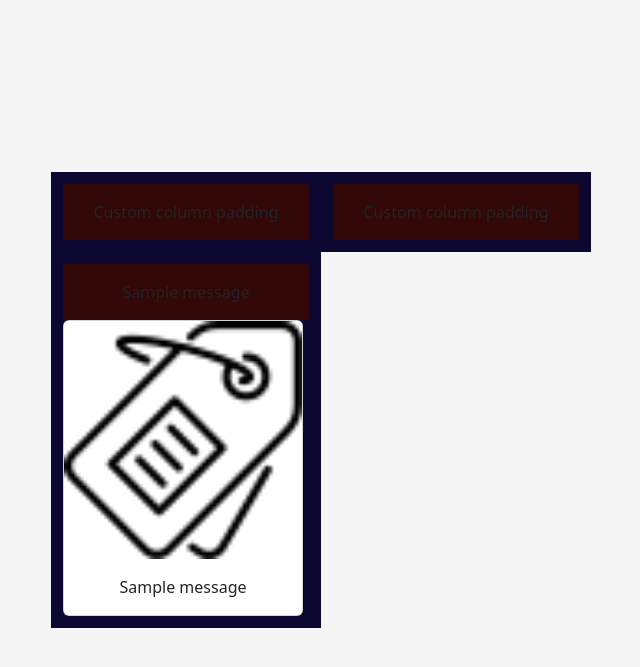
After one commit to andres-gonzalez-13/ProyDummy, a Flask app: page /catalog in a window 1280 px wide. The commit adds this page. Shown: the top 667 px of the page, without its empty margins (319-959 px from the left). Run offline with Flask 3, Linux system fonts and the light colour scheme; one stand-in notice (Sample message) is shown.

Commit message:
carga de catalogo simple

```diff
--- a/src/app.py
+++ b/src/app.py
@@ -1,4 +1,4 @@
-from flask import Flask, render_template, request, redirect, url_for
+from flask import Flask, render_template, request, redirect, url_for, flash
 
 from config import config
 
@@ -14,8 +14,12 @@ def login():
         print(request.form['username'])
         print(request.form['password'])
         if request.form['username'] == 'andres.gonzalez04@uptc.edu.co':
-            return render_template('auth/stockpage.html')
-        return render_template('auth/login.html')
+            flash('cafe')
+            flash('azucar')
+            return render_template('auth/catalog.html')
+        else:
+            flash('usuario no encontrado')
+            return render_template('auth/login.html')
     else:
         return render_template('auth/login.html')
 
@@ -23,6 +27,10 @@ def login():
 def stock():
     return render_template('auth/stockpage.html')
 
+@app.route('/catalog')
+def catalog():
+    return render_template('auth/catalog.html')
+
 if __name__ == '__main__':
     app.config.from_object(config['development'])
     app.run()
--- a/src/config.py
+++ b/src/config.py
@@ -1,4 +1,7 @@
-class DevelopmentConfig():
+class Config:
+    SECRET_KEY = 'M3s33g3r'
+
+class DevelopmentConfig(Config):
     DEBUG=True
 
 config = {
--- a/src/static/css/styles.css
+++ b/src/static/css/styles.css
@@ -104,3 +104,75 @@ body {
 .bd-mode-toggle {
     z-index: 1500;
 }
+
+.p-3 {
+  padding: 1rem!important;
+  background-color: #310707;
+}
+
+.col-6 {
+  padding: 0.75rem!important;
+  background-color: #0b0731;
+}
+
+.g-5, .gy-5 {
+  --bs-gutter-y: 3rem;
+
+}
+
+.row {
+  --bs-gutter-x: 1.5rem;
+  --bs-gutter-y: 0;
+  display: flex;
+  flex-wrap: wrap;
+  margin-top: calc(-1 * var(--bs-gutter-y));
+  margin-right: calc(-.5 * var(--bs-gutter-x));
+  margin-left: calc(-.5 * var(--bs-gutter-x));
+}
+
+.container, .container-sm {
+  max-width: 540px;
+}
+
+.overflow-hidden {
+  overflow: hidden!important;
+}
+
+.card-body {
+  flex: 1 1 auto;
+  padding: var(--bs-card-spacer-y) var(--bs-card-spacer-x);
+  color: var(--bs-card-color);
+}
+
+.card {
+  --bs-card-spacer-y: 1rem;
+  --bs-card-spacer-x: 1rem;
+  --bs-card-title-spacer-y: 0.5rem;
+  --bs-card-title-color: ;
+  --bs-card-subtitle-color: ;
+  --bs-card-border-width: var(--bs-border-width);
+  --bs-card-border-color: var(--bs-border-color-translucent);
+  --bs-card-border-radius: var(--bs-border-radius);
+  --bs-card-box-shadow: ;
+  --bs-card-inner-border-radius: calc(var(--bs-border-radius) - (var(--bs-border-width)));
+  --bs-card-cap-padding-y: 0.5rem;
+  --bs-card-cap-padding-x: 1rem;
+  --bs-card-cap-bg: rgba(var(--bs-body-color-rgb), 0.03);
+  --bs-card-cap-color: ;
+  --bs-card-height: ;
+  --bs-card-color: ;
+  --bs-card-bg: var(--bs-body-bg);
+  --bs-card-img-overlay-padding: 1rem;
+  --bs-card-group-margin: 0.75rem;
+  position: relative;
+  display: flex;
+  flex-direction: column;
+  min-width: 0;
+  height: var(--bs-card-height);
+  color: var(--bs-body-color);
+  word-wrap: break-word;
+  background-color: var(--bs-card-bg);
+  background-clip: border-box;
+  border: var(--bs-card-border-width) solid var(--bs-card-border-color);
+  border-radius: var(--bs-card-border-radius);
+}
--- /dev/null
+++ b/src/templates/auth/catalog.html
@@ -0,0 +1,44 @@
+{% extends './base.html' %}
+
+{% block title %}catalog{% endblock %}
+
+{% block customCSS %}
+<link rel="stylesheet" href="{{ url_for('static', filename='css/styles.css') }}">
+{% endblock %}
+
+{% block body %}
+<div class="container overflow-hidden text-center">
+    <div class="row gy-5">
+
+        <div class="col-6">
+            <div class="p-3">Custom column padding</div>
+        </div>
+        <div class="col-6">
+            <div class="p-3">Custom column padding</div>
+        </div>
+        {% with messages = get_flashed_messages() %}
+
+        {% if messages %}
+        <br />
+        {% for message in messages %}
+
+
+            <div class="col-6">
+
+                <div class="p-3">{{ message }}</div>
+                <div class="card" style="width: 15rem;">
+                    <img src="{{ url_for('static', filename='images/tagimage.png') }}" class="card-img-top" alt="...">
+                    <div class="card-body">
+                      <p class="card-text">{{ message }}</p>
+                    </div>
+                </div>
+            </div>
+
+        {% endfor %}
+        {% endif %}
+
+        {% endwith %}
+    </div>
+</div>
+
+{% endblock %}
```
Also changed, not shown: src/templates/auth/login.html (+14 -0 lines), src/static/images/tagimage.png (added).
